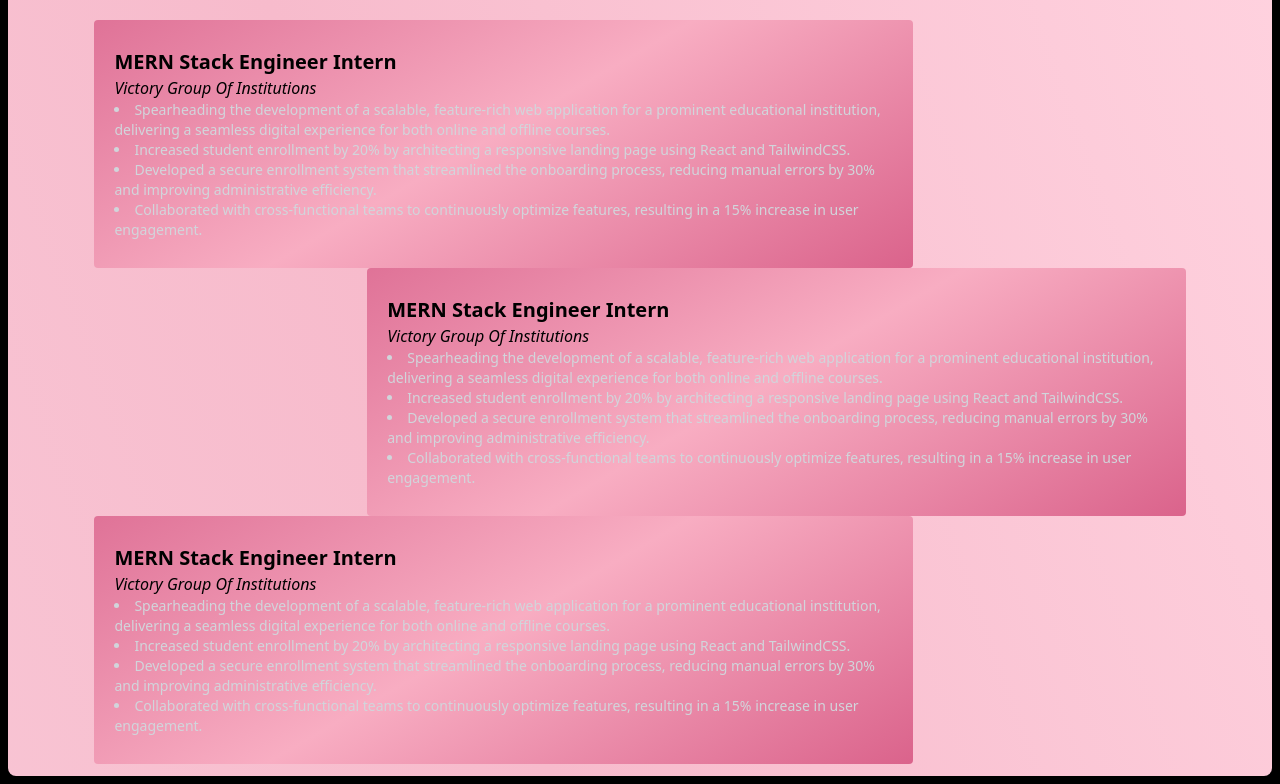
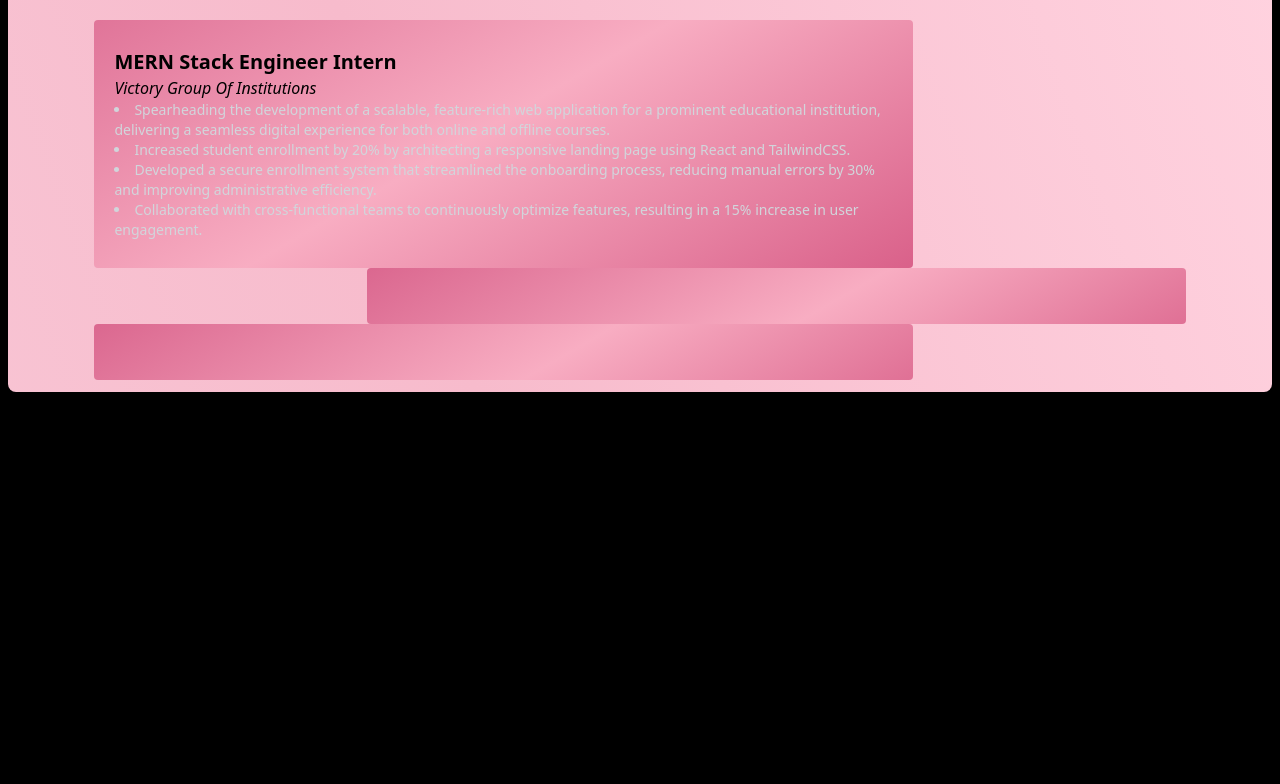
Before and after one commit to Sanjana1304/MyPortfolio, a React (Vite) app in the folder frontend/: page / in a window 1280 px wide. Shown: the part 846-1630 px from the top of the page. After the commit the page ends 1246 px from the top, so only its background shows below. Built offline with nearby package versions, Linux system fonts and the light colour scheme.

Commit message:
props added

```diff
--- a/frontend/src/components/ExpBox.jsx
+++ b/frontend/src/components/ExpBox.jsx
@@ -1,28 +1,12 @@
 import React from 'react'
 
-const ExpBox = ({}) => {
+const ExpBox = ({role,org,desc}) => {
   return (
     <div className='w-3/4 p-5 py-7 gradient-anim-4 rounded'>
-        <h1 className='font-semibold text-xl'>MERN Stack Engineer Intern</h1>
-        <i>Victory Group Of Institutions</i>
+        <h1 className='font-semibold text-xl'>{role}</h1>
+        <i>{org}</i>
         <ul className='text-sm list-disc list-inside text-gray-300'>
-            <li>
-            Spearheading the development of a scalable, feature-rich web application for a prominent educational
-            institution, delivering a seamless digital experience for both online and offline courses.
-
-            </li>
-            <li>
-            Increased student enrollment by 20% by architecting a responsive landing page using React and
-            TailwindCSS.
-            </li>
-            <li>
-            Developed a secure enrollment system that streamlined the onboarding process, reducing manual errors by
-            30% and improving administrative efficiency.
-            </li>
-            <li>
-            Collaborated with cross-functional teams to continuously optimize features, resulting in a 15% increase in
-            user engagement.
-            </li>
+            {desc && desc.map((d,index) => <li key={index}>{d}</li>)}
         </ul>
 
     </div>
--- a/frontend/src/components/Experience.jsx
+++ b/frontend/src/components/Experience.jsx
@@ -7,7 +7,7 @@
         <h1 className='text-4xl mb-6 font-bold px-5'>Working Experiences</h1>
         <div className='flex justify-center'>
             <div className=' w-[88%]'>
-                <ExpBox role={'MERN Stack Engineer Intern'}/>
+                <ExpBox role={'MERN Stack Engineer Intern'} org={'Victory Group Of Institutions'} desc={['Spearheading the development of a scalable, feature-rich web application for a prominent educational institution, delivering a seamless digital experience for both online and offline courses.','Increased student enrollment by 20% by architecting a responsive landing page using React and TailwindCSS.','Developed a secure enrollment system that streamlined the onboarding process, reducing manual errors by 30% and improving administrative efficiency.','Collaborated with cross-functional teams to continuously optimize features, resulting in a 15% increase in user engagement.']}/>
             </div>
 
         </div>
```
